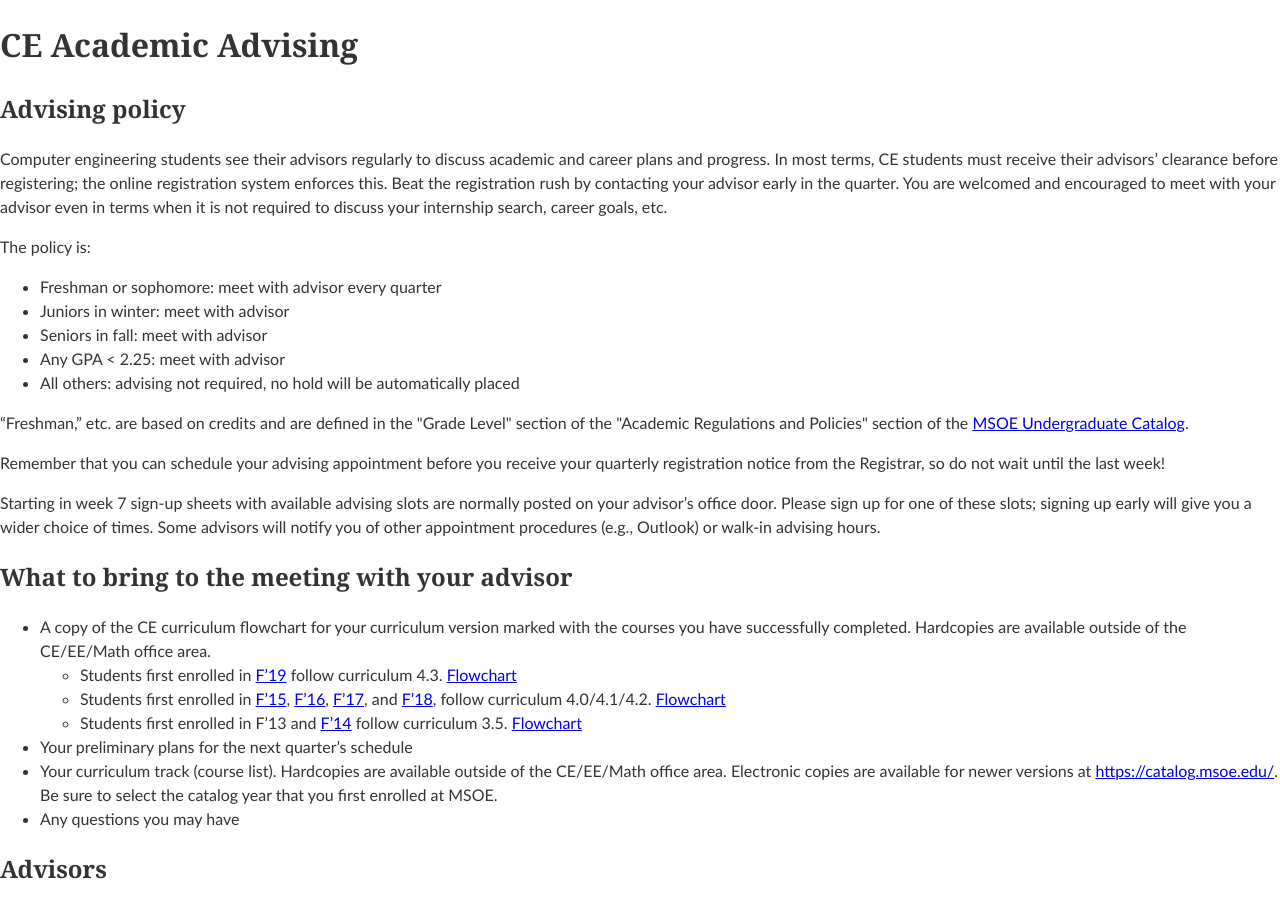
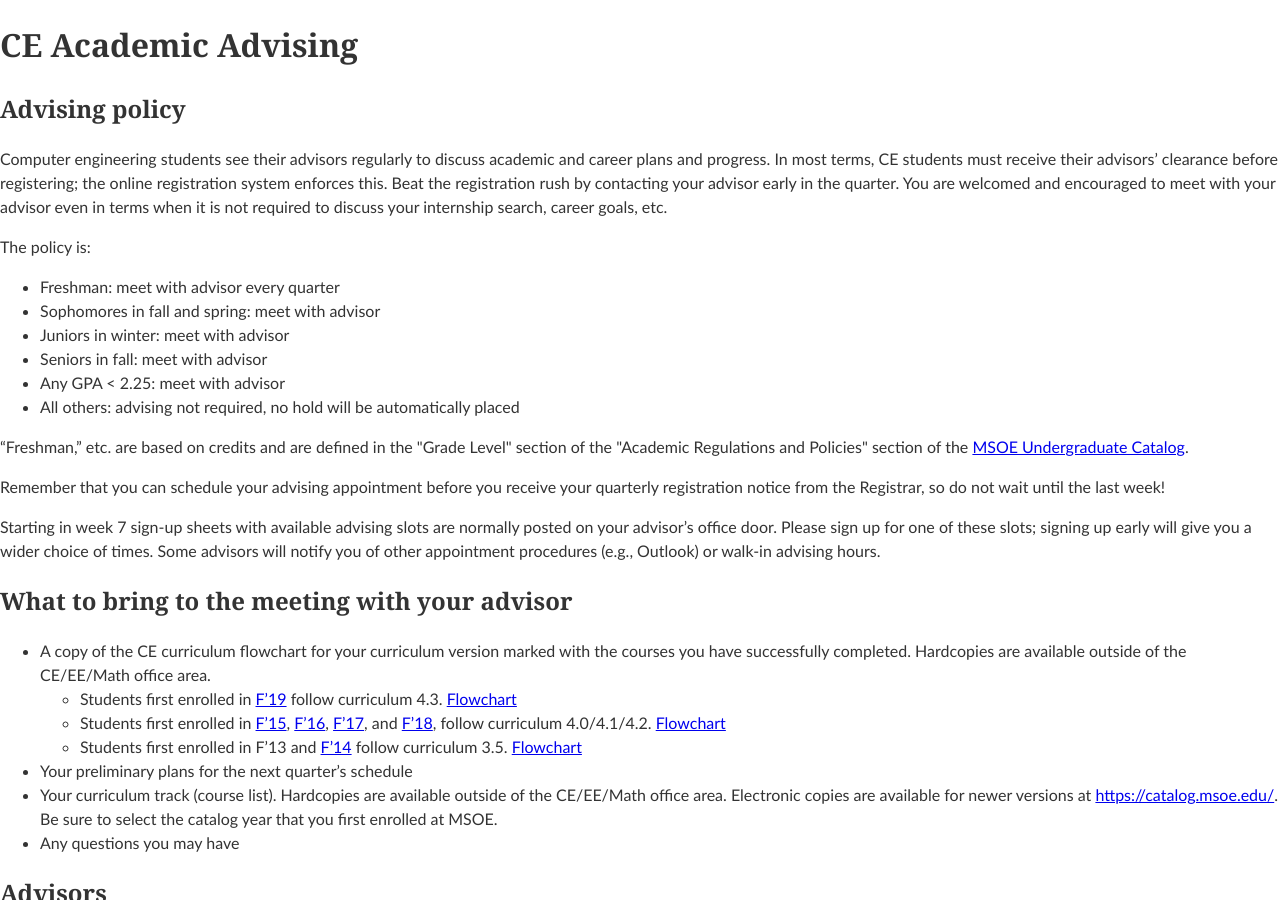
Before and after one commit to edurant/edurant.github.io, a Jekyll site: the page built from advising/index.md, in a window 1280 px wide and 900 px high. Built offline with Jekyll 4.4.1, drawn with Linux system fonts in a browser that asks for light colours.

Commit message:
fix advising policy

```diff
--- a/advising/index.md
+++ b/advising/index.md
@@ -8,7 +8,8 @@ date: 2019-11-03 11:11:05 -0600
 Computer engineering students see their advisors regularly to discuss academic and career plans and progress. In most terms, CE students must receive their advisors' clearance before registering; the online registration system enforces this. Beat the registration rush by contacting your advisor early in the quarter. You are welcomed and encouraged to meet with your advisor even in terms when it is not required to discuss your internship search, career goals, etc.
 
 The policy is:
-* Freshman or sophomore: meet with advisor every quarter
+* Freshman: meet with advisor every quarter
+* Sophomores in fall and spring: meet with advisor
 * Juniors in winter: meet with advisor
 * Seniors in fall: meet with advisor
 * Any GPA < 2.25: meet with advisor
```
Also changed, not shown: other parts of advising/index.md (+1 -1 lines).
